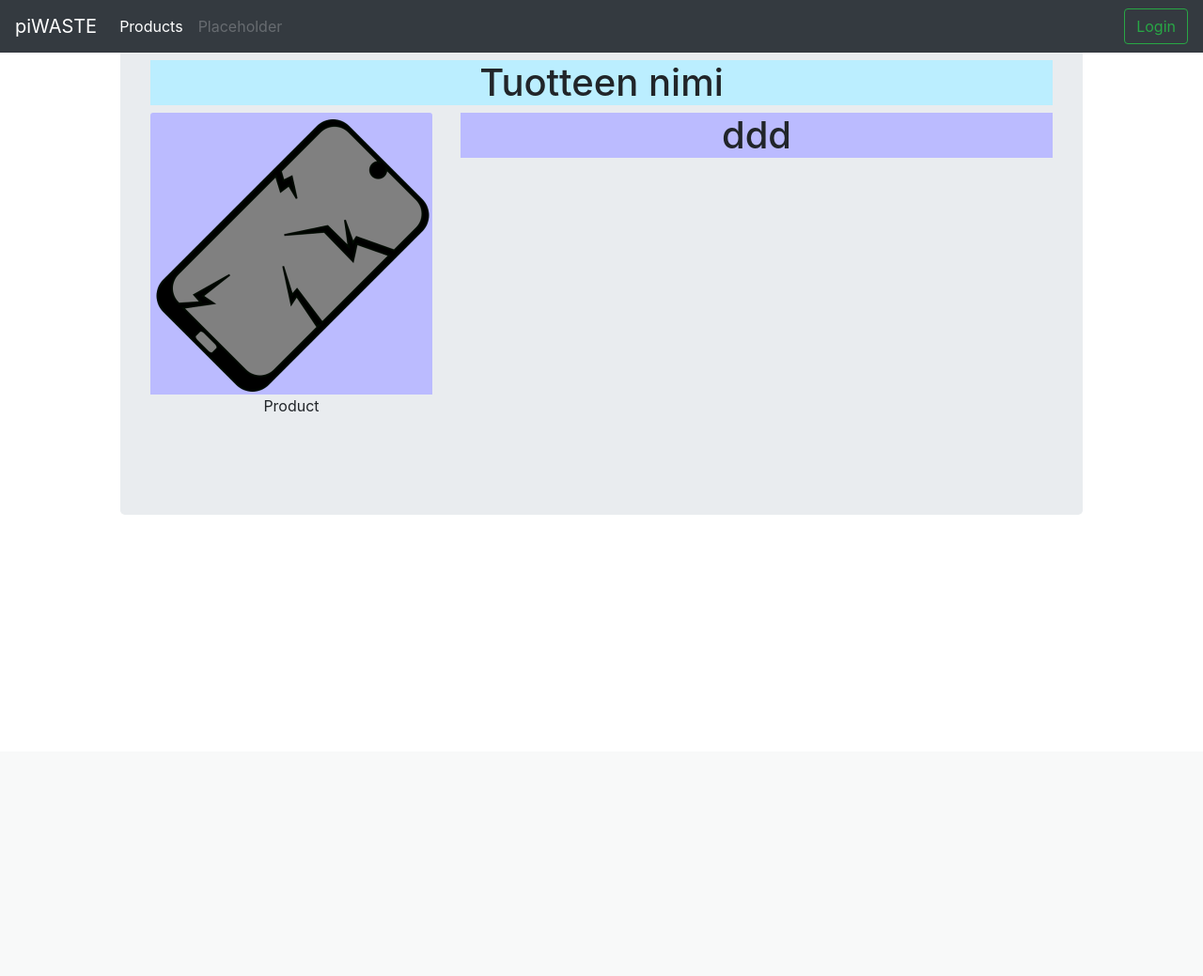
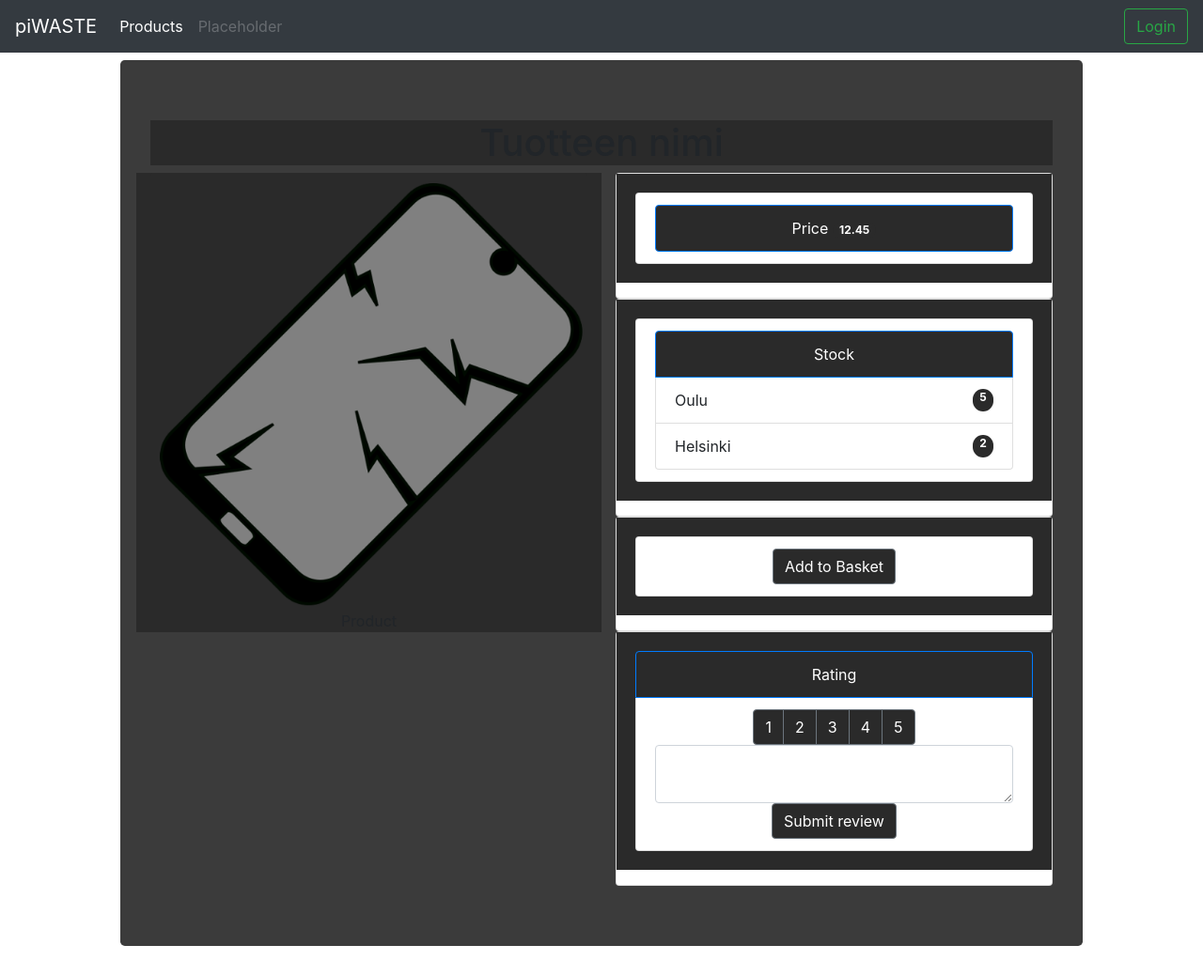
Before and after one commit to mmalmi1/piWASTE, a Flask app: page /product/1 in a window 1280 px wide. Shown: the whole page at 94% size. Before the commit the page ends 548 px from the top, so only its background shows below. Run offline with Flask 2, Linux system fonts and the light colour scheme; data comes from the database, SQL or seed files in the repository; some libraries are stand-ins or nearby versions.

Commit message:
Created initial version of product page

```diff
--- a/app/static/assets/main.css
+++ b/app/static/assets/main.css
@@ -16,10 +16,20 @@ a:hover {
     height: 200px;
 }
 
-.product-icon-img {
+.product-bg-img {
     background-color: #D9D9DD;
-    width: 100px;
-    height: 100px;
+    width: 400px;
+    height: 400px;
+}
+
+.product-price-tag {
+    background-color: #2a2a2aff;
+    width: 100%;
+    height: 100%;
+}
+
+.general-box-background {
+    background-color: #3b3b3bff;
 }
 
 .col-md-4 {
--- a/app/templates/product.html
+++ b/app/templates/product.html
@@ -9,18 +9,74 @@
 
 {% block body %}
 
-<section class="jumbotron text-center mx-auto" style="width: 80%">
+<nav aria-label="breadcrumb">
+  <ol class="breadcrumb">
+    <li class="breadcrumb-item"><a href="#">Home</a></li>
+    <li class="breadcrumb-item"><a href="#">Products</a></li>
+    <li class="breadcrumb-item active" aria-current="page">Product</li>
+    <li class="breadcrumb-item active" aria-current="page">id</li>
+  </ol>
+</nav>
+
+<section class="jumbotron text-center mx-auto general-box-background" style="width: 80%">
     <div class="row">
       <div class="col mx-auto">
-        <h1 style="background-color: #BBEEFF" class="jumbotron-heading">Tuotteen nimi</h1>
+        <h1 style="background-color: #2a2a2aff" class="jumbotron-heading">Tuotteen nimi</h1>
       </div>
     </div>
     <div class="row">
-      <div class="col-md-4">
-        <img src="{{url_for('static', filename='assets/broken_phone1.png')}}" class="card-img-top" style="background-color: #BBBBFF" alt="Image" height="md-4"/>Product</img>
+        <div class="col-md-6 mx-auto product-price-tag">
+          <img src="{{url_for('static', filename='assets/broken_phone1.png')}}" class="card-img-top mx-auto" style="background-color: #2a2a2aff" alt="Image" height="md-3"/>Product</img>
       </div>
-      <div class="col-md-8">
-        <h1 style="background-color: #BBBBFF"/>ddd</h1>
+      <div class="col-md-6">
+        <div class="card">
+          <ul class="card-body product-price-tag">
+            <li class="list-group-item">
+              <ul class="list-group">
+                <li class="list-group-item active" style="background-color: #2a2a2aff">
+                  Price
+                  <span class="badge badge-primary badge-pill" style="background-color: #2a2a2aff">12.45</span>
+                </li>
+          </ul>
+      </div>
+        <div class="card">
+          <ul class="card-body product-price-tag">
+            <li class="list-group-item">
+              <ul class="list-group">
+                <li class="list-group-item active" style="background-color: #2a2a2aff">Stock</li>
+                <li class="list-group-item d-flex justify-content-between align-tems-center">
+                  Oulu
+                  <span class="badge badge-primary badge-pill" style="background-color: #2a2a2aff">5</span>
+                <li class="list-group-item d-flex justify-content-between align-tems-center">
+                  Helsinki
+                  <span class="badge badge-primary badge-pill" style="background-color: #2a2a2aff">2</span>
+              </li>
+          </ul>
+      </div>
+        <div class="card">
+          <ul class="card-body product-price-tag">
+            <li class="list-group-item">
+              <button type="button" class="btn btn-secondary" style="background-color: #2a2a2aff">Add to Basket</button>
+            </li>
+          </ul>
+      </div>
+      <div class="card">
+        <ul class="card-body product-price-tag">
+          <li class="list-group-item active" style="background-color: #2a2a2aff">Rating</li>
+          <li class="list-group-item">
+            <div class="btn-toolbar" role="toolbar" aria-label="Toolbar with button groups">
+              <div class="btn-group mr-2 mx-auto" role="group" aria-label="First group">
+                <button type="button" class="btn btn-secondary" style="background-color: #2a2a2aff">1</button>
+                <button type="button" class="btn btn-secondary" style="background-color: #2a2a2aff">2</button>
+                <button type="button" class="btn btn-secondary" style="background-color: #2a2a2aff">3</button>
+                <button type="button" class="btn btn-secondary" style="background-color: #2a2a2aff">4</button>
+                <button type="button" class="btn btn-secondary" style="background-color: #2a2a2aff">5</button>
+              </div>
+                <textarea class="form-control" aria-label="With textarea" maxlength="200"></textarea>
+                <button type="button" class="btn btn-secondary mx-auto" style="background-color: #2a2a2aff">Submit review</button>
+            </div>
+          </li>
+        </ul>
       </div>
     </div>
 </section>
```
